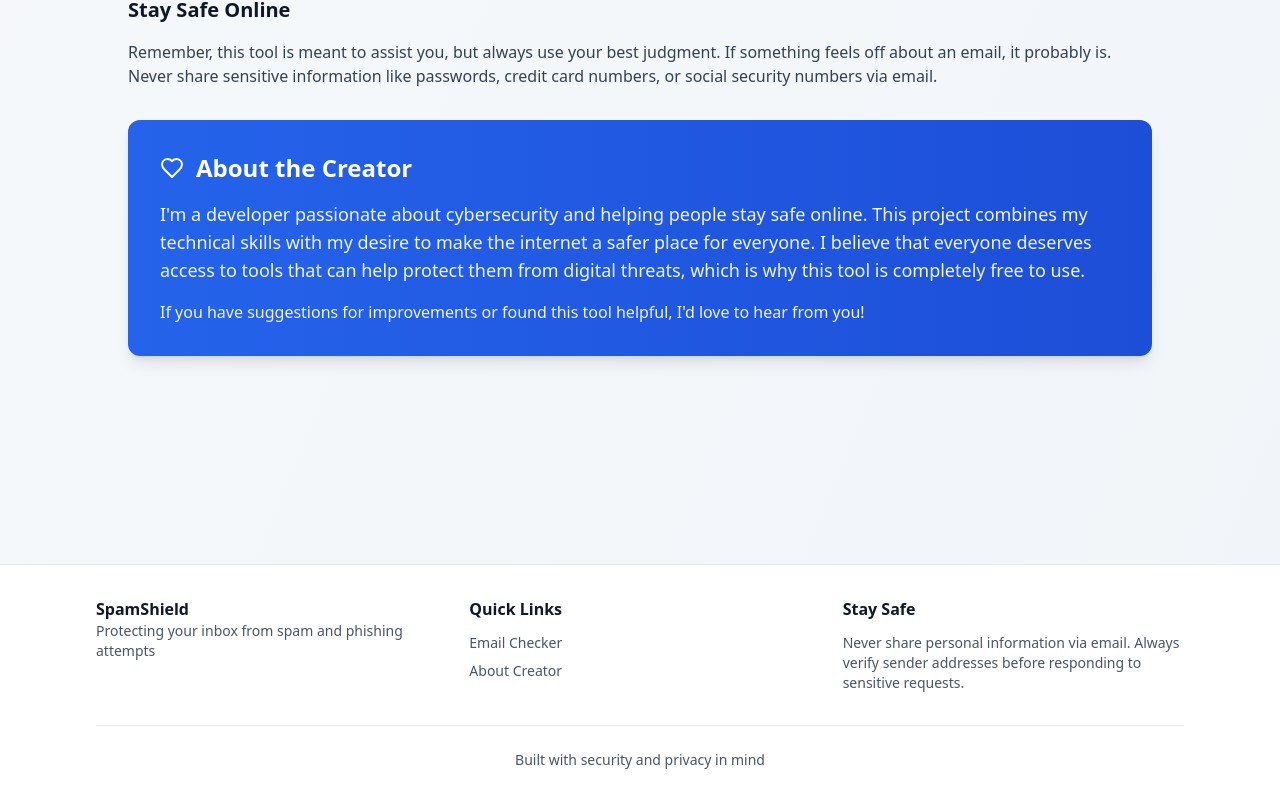
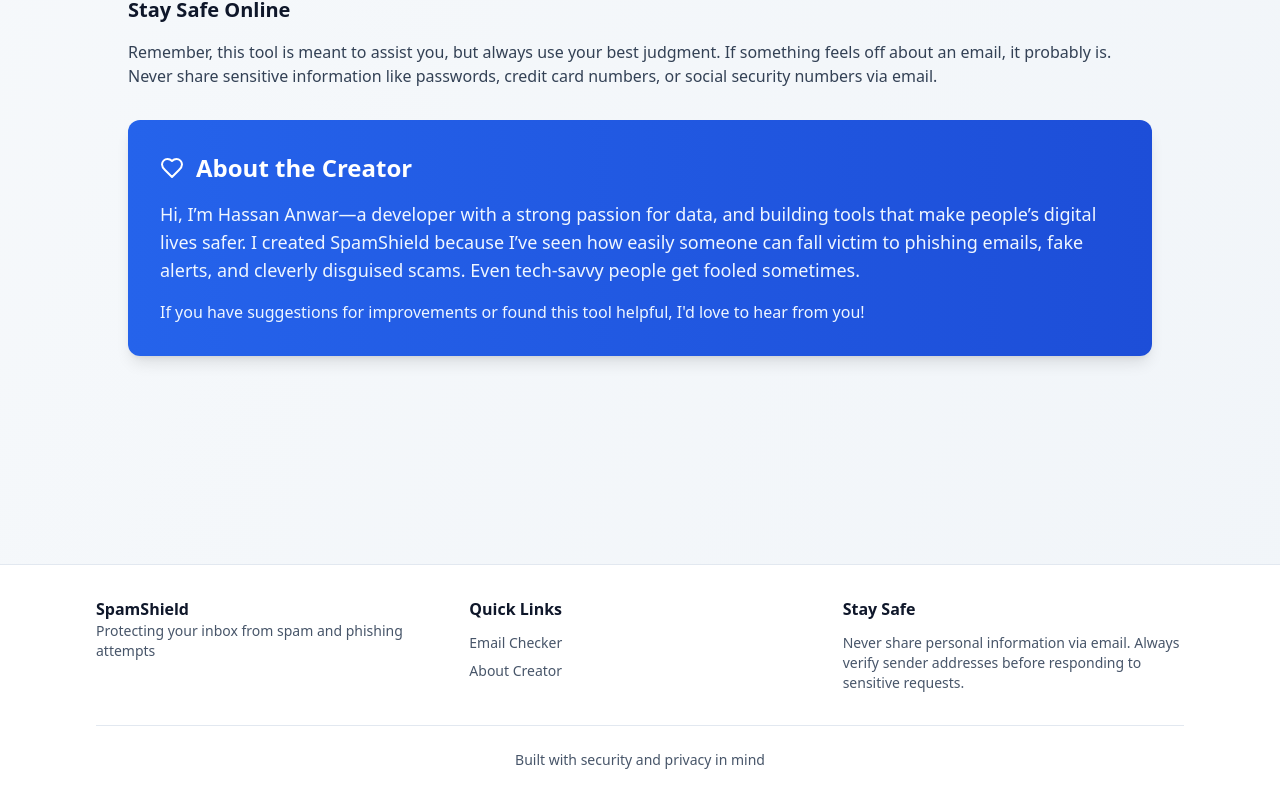
Before and after one commit to hassan2nwar/SpamShield, a React (Vite) app: page / in a window 1280 px wide. Shown: the part 2275-3077 px from the top of the page. Built offline with nearby package versions, Linux system fonts and the light colour scheme.

Commit message:
Update AboutSection.tsx

```diff
--- a/src/components/AboutSection.tsx
+++ b/src/components/AboutSection.tsx
@@ -74,11 +74,9 @@ const AboutSection: React.FC = () => {
           <h2 className="text-xl sm:text-2xl font-bold">About the Creator</h2>
         </div>
         <p className="text-blue-50 text-sm sm:text-base md:text-lg leading-relaxed">
-          I'm a developer passionate about cybersecurity and helping people stay
-          safe online. This project combines my technical skills with my desire
-          to make the internet a safer place for everyone. I believe that
-          everyone deserves access to tools that can help protect them from
-          digital threats, which is why this tool is completely free to use.
+         Hi, I’m Hassan Anwar—a developer with a strong passion for data, and building tools that make people’s digital lives safer.
+          I created SpamShield because I’ve seen how easily someone can fall victim to phishing emails, fake alerts, and cleverly disguised scams.
+          Even tech-savvy people get fooled sometimes.
         </p>
         <p className="text-blue-50 mt-3 sm:mt-4 text-sm sm:text-base">
           If you have suggestions for improvements or found this tool helpful,
```
